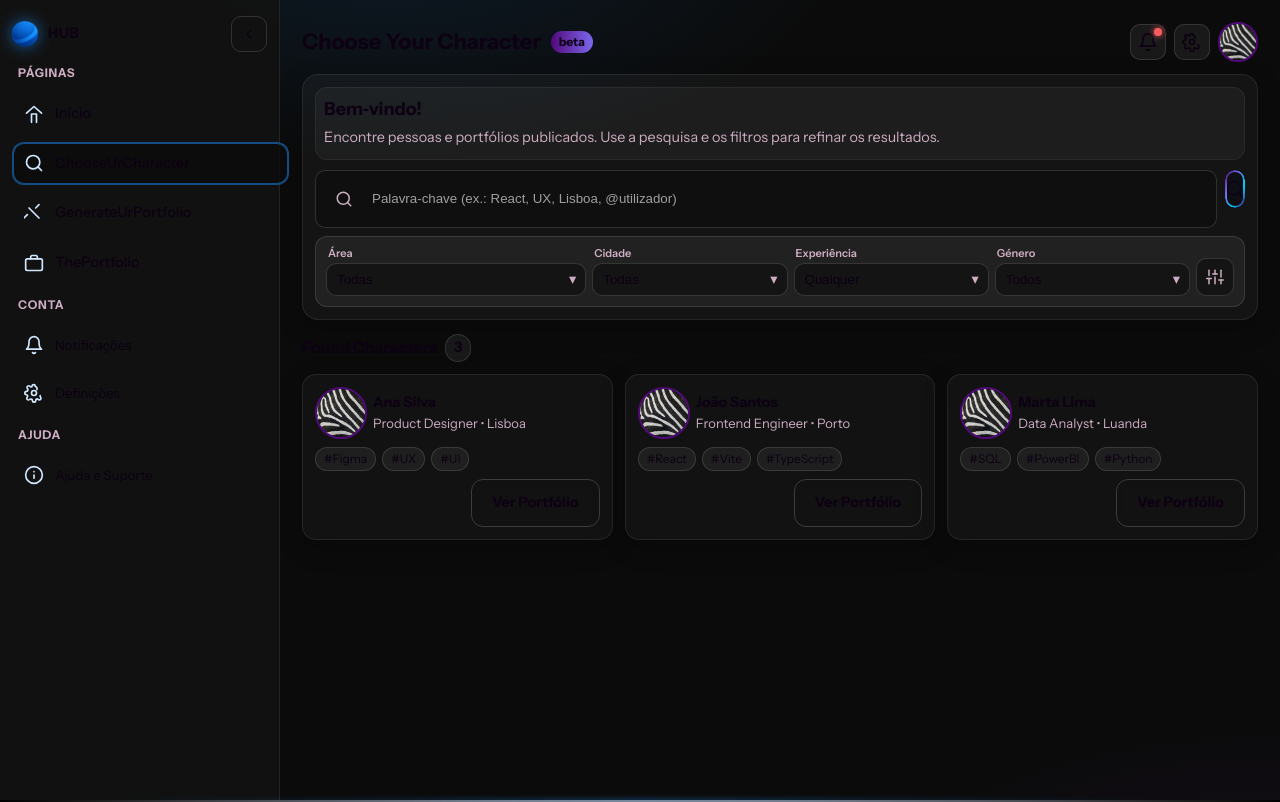
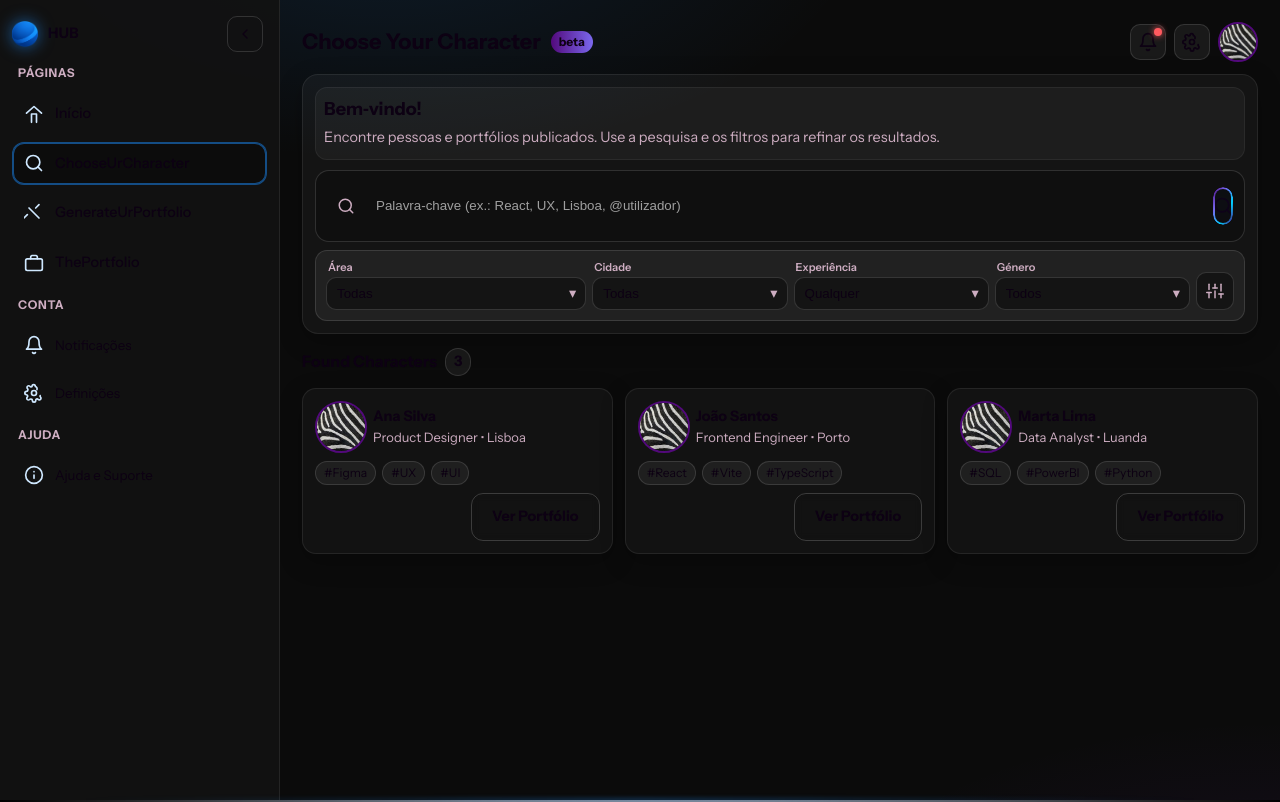
Before and after one commit to StanleyPauloIM/Hub-PortfolioSite, a React (Vite) app: page /chooseurcharacter in a window 1280 px wide. Shown: the top 802 px of the page. Built offline with nearby package versions, Linux system fonts and the light colour scheme.

Commit message:
style(nav): prevent overflow by tightening flex and box-sizing in top navbar; style(ChooseUrCharacter): widen search bar visually and prevent sidebar buttons from spilling outside container

```diff
--- a/src/components/Navbar/Navbar.module.css
+++ b/src/components/Navbar/Navbar.module.css
@@ -34,6 +34,7 @@
   transform: translateX(-50%);
   z-index: 1000;
   transition: all 0.3s ease;
+  box-sizing: border-box;
 }
 
 /* Efeito de scroll - navbar mais sutil quando faz scroll */
@@ -153,6 +154,8 @@
   list-style: none;
   margin: 0;
   padding: 0;
+  min-width: 0;
+  flex-wrap: nowrap;
 }
 
 .menuItem {
--- a/src/pages/ChooseUrCharacter/ChooseUrCharacter.jsx
+++ b/src/pages/ChooseUrCharacter/ChooseUrCharacter.jsx
@@ -206,13 +206,13 @@ export default function ChooseUrCharacter() {
             {/* Linha 1: barra de pesquisa */}
             <div className={styles.searchBar}>
               <label className={styles.srOnly} htmlFor="q">Pesquisa</label>
-              <div className={styles.inputWrap}>
+              <div className={styles.searchBox}>
                 <Icon.search />
                 <input id="q" name="q" className={styles.searchInput} placeholder="Palavra‑chave (ex.: React, UX, Lisboa, @utilizador)" />
+                <GlowButton className={`${styles.searchBtn} ${styles.searchBtnInline}`} type="submit" aria-label="Pesquisar">
+                  <Icon.search />
+                </GlowButton>
               </div>
-              <GlowButton className={styles.searchBtn} type="submit" aria-label="Pesquisar">
-                <Icon.search />
-              </GlowButton>
             </div>
 
             {/* Linha 2: filtros */}
--- a/src/pages/ChooseUrCharacter/ChooseUrCharacter.module.css
+++ b/src/pages/ChooseUrCharacter/ChooseUrCharacter.module.css
@@ -17,8 +17,10 @@
   border-right: 1px solid rgba(255,255,255,0.08);
   padding: 16px 12px;
   box-sizing: border-box;
+  overflow-x: hidden; /* impede que botões saiam lateralmente */
+  overflow-y: auto;
 }
-.sidebarHeader { display: flex; align-items: center; justify-content: space-between; gap: 8px; margin-bottom: 10px; }
+.sidebarHeader { display: flex; align-items: center; justify-content: space-between; gap: 8px; margin-bottom: 10px; padding-right: 4px; }
 .brandRow { display: inline-flex; align-items: center; gap: 10px; font-weight: 800; color: var(--text); }
 .brandLogo { width: 26px; height: 26px; object-fit: contain; filter: drop-shadow(0 0 8px rgba(30,144,255,0.6)); }
 .brandText { letter-spacing: 0.5px; }
@@ -45,6 +47,8 @@
 
 .itemLink {
   width: 100%;
+  max-width: 100%;
+  box-sizing: border-box;
   display: flex; align-items: center; gap: 10px;
   padding: 10px 10px;
   border-radius: 12px;
@@ -99,7 +103,10 @@
 /* Filters form (stacked) */
 .filtersForm { margin-top: 10px; display: grid; gap: 8px; }
 /* Search row on top */
-.searchBar { display: grid; grid-template-columns: 1fr auto; gap: 8px; }
+.searchBar { display: grid; grid-template-columns: 1fr; gap: 8px; }
+/* Combined input + button */
+.searchBox { display: grid; grid-template-columns: 32px 1fr auto; align-items: center; gap: 10px; padding: 11px 11px 11px 14px; min-height: 48px; border: 1px solid rgba(255,255,255,0.14); border-radius: 14px; background: rgba(12,12,12,0.6); }
+.searchBox > svg { width: 18px; height: 18px; color: var(--secondary); justify-self: center; }
 
 /* Filters grid */
 .filtersGrid { display: grid; grid-template-columns: 1.2fr 0.9fr 0.9fr 0.9fr auto; gap: 6px; align-items: start; background: rgba(255,255,255,0.06); border: 1px solid rgba(255,255,255,0.12); border-radius: 12px; padding: 10px; }
@@ -122,6 +129,7 @@
 
 .submitCol { display: flex; align-items: end; }
 .searchBtn { padding: 0 !important; width: 40px; height: 38px; border-radius: 10px; display: inline-flex; align-items: center; justify-content: center; }
+.searchBtnInline { width: 44px; height: 38px; margin-left: 4px; }
 
 .helper { color: var(--secondary); margin: 8px 2px 0; font-size: 0.9rem; }
 
```
